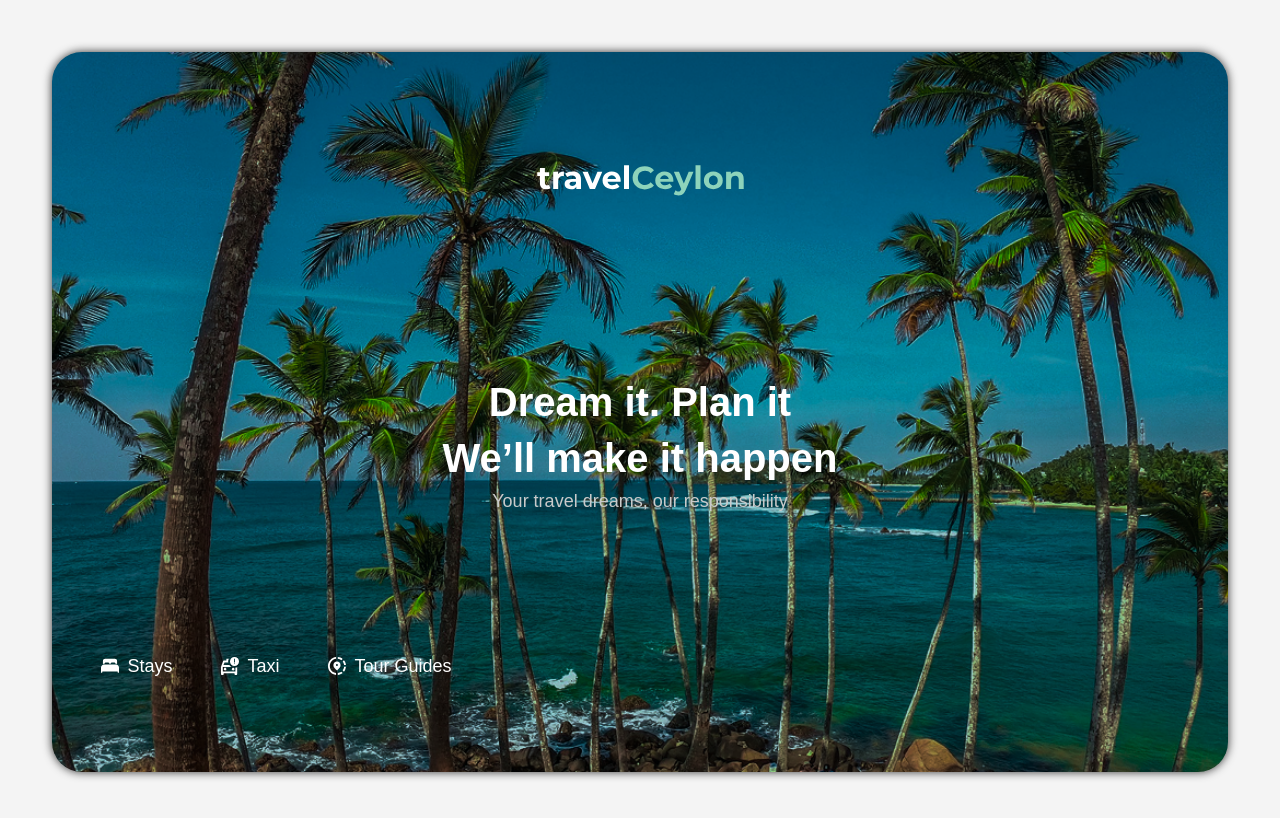
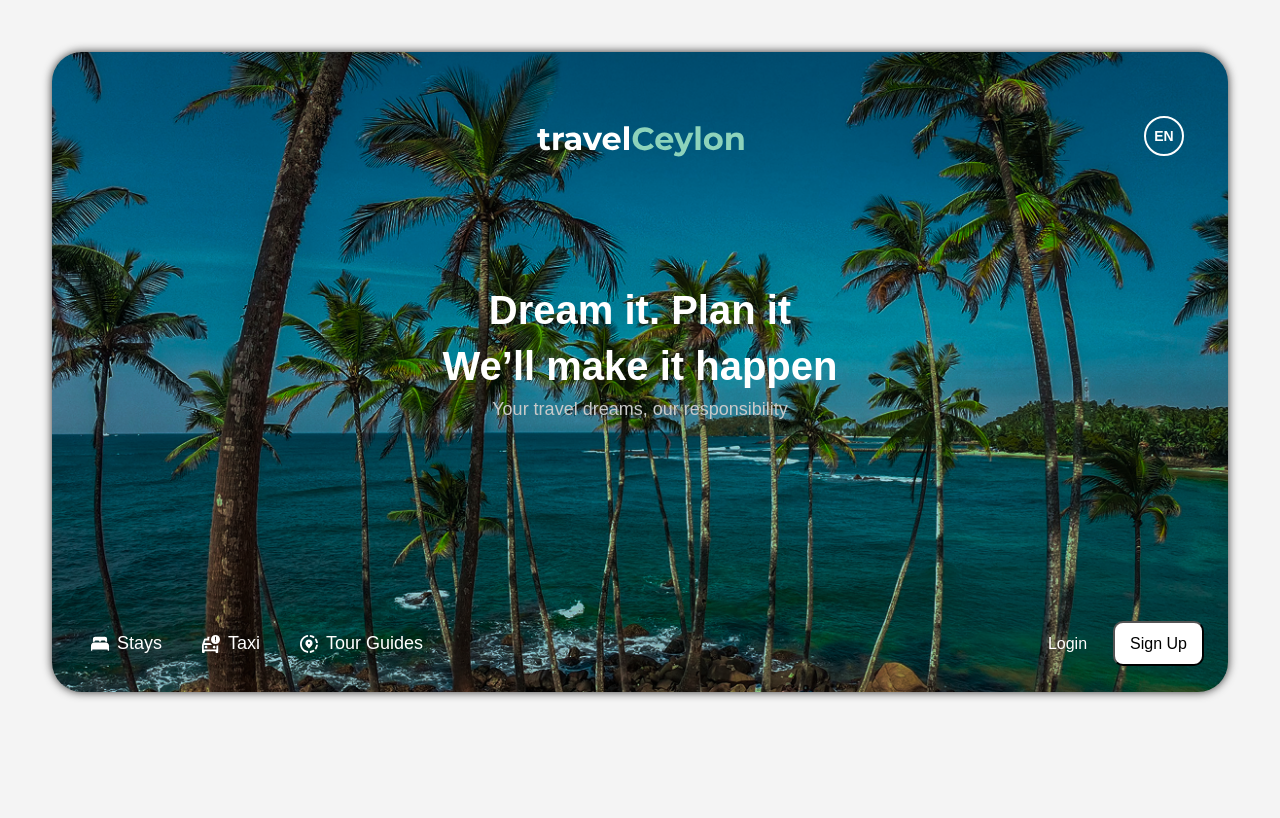
Before and after one commit to RahulDivyanja/travel-ceylon, a React (Vite) app: page / in a window 1280 px wide. Shown: the top 818 px of the page. Built offline with nearby package versions, Linux system fonts and the light colour scheme.

Commit message:
Did the intro section of the home page:

```diff
--- /dev/null
+++ b/components/ENBtn.jsx
@@ -0,0 +1,9 @@
+import React from "react";
+
+function ENBtn() {
+  return (
+      <button className="en-btn">EN</button>
+  );
+}
+
+export default ENBtn;
--- /dev/null
+++ b/components/LoginBtn.jsx
@@ -0,0 +1,8 @@
+import React from "react";
+
+function LoginBtn() {
+  return (
+      <button className="login-btn">Login</button>
+  );
+}
+export default LoginBtn;
--- a/components/Navbar.jsx
+++ /dev/null
@@ -1,38 +0,0 @@
-import React from "react";
-import { Link } from "react-router-dom";
-const Navbar = () => {
-  return (
-    <body>
-      <div className="navcontainer">
-        <div className="upperSection">
-          <div className="logo">
-            <img src="src/assets/travelCeylon.svg" alt="traveCeylon" />
-          </div>
-        </div>
-        <div className="middleSection">
-          <h1 id="firstRow">
-            Dream it. Plan it <br /> We’ll make it happen{" "}
-          </h1>
-          <span className="secondRow">
-            Your travel dreams, our responsibility
-          </span>
-        </div>
-        <div className="navbar">
-          <ul className="navList">
-            <li className="navItem">
-              <Link to="/stays" className="navLink"><img src="src/assets/Vector.svg" alt="S" className="navIcon" />  Stays</Link>
-            </li>
-            <li className="navItem">
-              <Link to="/taxi" className="navLink"><img src="src/assets/taxi_alert.svg" alt="T" className="navIcon" />  Taxi</Link>
-            </li>
-            <li className="navItem">
-              <Link to="/tour-guides" className="navLink"><img src="src/assets/share_location.svg" alt="T" className="navIcon" />   Tour Guides</Link>
-            </li>
-          </ul>
-        </div>
-      </div>
-    </body>
-  );
-};
-
-export default Navbar;
--- /dev/null
+++ b/components/NavbarHome.jsx
@@ -0,0 +1,29 @@
+import React from "react";
+import LoginBtn from "./LoginBtn";
+import SignupBtn from "./SignupBtn";
+import { Link } from "react-router-dom";
+
+const NavbarHome = () => {
+    return ( <div className="navbar">
+              <ul className="navList">
+                <li className="navItem">
+                  <Link to="/stays" className="navLink"><img src="src/assets/Vector.svg" alt="S" className="navIcon" />  Stays</Link>
+                </li>
+                <li className="navItem">
+                  <Link to="/taxi" className="navLink"><img src="src/assets/taxi_alert.svg" alt="T" className="navIcon" />  Taxi</Link>
+                </li>
+                <li className="navItem">
+                  <Link to="/tour-guides" className="navLink"><img src="src/assets/share_location.svg" alt="T" className="navIcon" />   Tour Guides</Link>
+                </li>
+              </ul>
+
+              <div className="home-buttons">
+                <LoginBtn />
+                <SignupBtn />
+              </div>
+
+            </div>
+            );
+  };
+
+export default NavbarHome;
--- /dev/null
+++ b/components/SignupBtn.jsx
@@ -0,0 +1,9 @@
+import React from "react";
+
+function SignupBtn() {
+  return (
+      <button className="signup-btn">Sign Up</button>
+  );
+}
+
+export default SignupBtn;
--- a/src/App.jsx
+++ b/src/App.jsx
@@ -1,8 +1,8 @@
 import { useState } from 'react'
 import './App.css'
 import { BrowserRouter as Router, Routes, Route } from "react-router-dom";
-import Navbar from '../components/Navbar'
-import Stays from "../src/pages/Stays"; // Create a Stays page
+import Home from '../src/pages/Home';
+import Stays from "../src/pages/Stays";
 import Taxi from  "../src/pages/Taxi";
 import TourGuides from "../src/pages/TourGuides";
 
@@ -13,7 +13,7 @@ function App() {
   return (
     <>
     <Router>
-      <Navbar />
+      <Home />
       <Routes>
         <Route path="/stays" element={<Stays />} />
         <Route path="/taxi" element={<Taxi />} />
--- a/src/index.css
+++ b/src/index.css
@@ -12,88 +12,30 @@ body {
   margin-right: 20px;
 }
 
-.navcontainer {
-  display: flex;
-  justify-content: space-around;
-  width: 100%;
-  margin: 20px auto;
-  padding: 20px;
-  height: 90vh;
-  flex-direction: column;
-  background-image: url('./assets/Rectangle 31.png');
-  background-size: cover;
-  background-position: center;
-  background-repeat: no-repeat;
-  color: white;
-  border-radius: 30px;
-  box-shadow: 0 0 10px rgba(0, 0, 0, 0.8);
-  position: relative;
-}
-
-
-.upperSection {
-  display: flex;
-  justify-content: center;
-  width: 100%;
-  height: auto;
-  padding: 10px;
-  flex-direction: row;
-}
-
-.logo img {
-  max-width: 150px;
-  height: auto;
-}
-
-.middleSection {
-  display: flex;
-  /* justify-content: center; */
-  font-size: 2em; /* Increased font size for better readability */
-  font-family: 'Courier New', Courier, monospace;
-  width: 100%;
-  height: auto;
-  padding: 10px;
-  flex-direction: column; /* Corrected */
-  text-align: center;
-  z-index: 1; /* Ensure text stays on top */
-}
-
-
-#firstRow {
-  line-height: 1.4em;
-  font-weight: bold;
-  font-size: 40px;
-}
-.secondRow {
-  padding-top: 5px;
-  font-size: 18px;
-  font-weight:lighter;
-  font-family: 'Montserrat', sans-serif;
-  color: rgb(201, 202, 202);
-}
-
+/* Home page Navbar styles */
 .navbar {
   display: flex;
-  justify-content: flex-start;
+  justify-content: space-between;
   align-items: center;
-  width: 60%;
-  padding: 10px 0;
-  /* background: rgba(0, 0, 0, 0.4); Semi-transparent background */
-  border-radius: 30px;
+  box-sizing: border-box;
+  width: 100%;
+  padding: 10px 1.5rem;
+  position: absolute;
+  bottom: 1rem;
 }
 
 .navList {
   display: flex;
-  width: 60%; /* Adjust the width */
   justify-content: space-around;
   padding: 5px;
-  list-style: none; /* Remove bullet points */
+  list-style: none;
+  gap: 20px;
 }
 
 .navItem {
   display: flex;
   align-items: center;
-  gap: 10px; /* Space between icon and text */
+  gap: 10px;
   padding: 2px 10px;
   font-size: 18px;
   font-weight: bold;
@@ -104,23 +46,20 @@ body {
 }
 .navLink {
   display: flex;
-  align-items: center; /* Align icon and text in the same row */
+  align-items: center;
   text-decoration: none;
   color: white;
-  gap: 8px; /* Space between the icon and text */
+  gap: 8px;
 }
-
-
 
 .navItem:hover img {
   filter: brightness(0) saturate(100%) invert(29%) sepia(94%) saturate(746%) hue-rotate(197deg) brightness(97%) contrast(94%);
 }
+
 .navIcon {
-
   width: 18px;
   height: 18px;
   transition: filter 0.3s ease-in-out;
-
 }
 
 .navItem a {
@@ -132,8 +71,116 @@ body {
   color: #2f66a1; /* Blue hover effect */
 }
 
+.home-buttons {
+  display: flex;
+  gap: 10px;
+  justify-content: space-between;
+  align-items: center;
+}
 
-.navcontainer::before {
+.login-btn {
+  width: 71px;
+  height: 35px;
+  padding: 5px 10px;
+  background-color: transparent;
+  color: white;
+  border: none;
+  align-items: center;
+}
+
+.signup-btn {
+  width: 91px;
+  height: 45px;
+  padding: 5px 10px;
+  background-color: #ffffff;
+  border-radius: 10px;
+  align-items: center;
+}
+
+.en-btn {
+  width: 40px;
+  height: 40px;
+  border-radius: 100px;
+  background-color: transparent;
+  color: white;
+  border: 2px solid white;
+  font-size: 14px;
+  font-weight: bold;
+  position: absolute;
+  right: 1.5rem;
+  top: 1.5rem;
+}
+/* End of home Navbar */
+
+/* Home page styles */
+/* Home intro section */
+.home-container {
+  display: flex;
+  flex-direction: column;
+  width: 100%;
+  margin: 20px auto;
+  padding: 5vh 20px;
+  height: 80vh;
+  background-image: url('./assets/Rectangle 31.png');
+  background-size: cover;
+  background-position: center;
+  background-repeat: no-repeat;
+  color: white;
+  border-radius: 30px;
+  box-shadow: 0 0 10px rgba(0, 0, 0, 0.8);
+  position: relative;
+  align-items: center;
+
+}
+
+.upperSection {
+  display: flex;
+  justify-content: center;
+  align-items: center;
+  width: 100%;
+  height: auto;
+  padding: 10px;
+  flex-direction: row;
+  position: relative;
+}
+
+.logo {
+  align-items: center;
+}
+
+.logo img {
+  max-width: 150px;
+  height: auto;
+}
+
+.middleSection {
+  display: flex;
+  font-size: 2em;
+  font-family: 'Courier New', Courier, monospace;
+  width: 100%;
+  height: auto;
+  padding: 10px;
+  flex-direction: column;
+  text-align: center;
+  z-index: 1; /* Ensure text stays on top */
+  margin-top: 4rem;
+}
+
+#firstRow {
+  line-height: 1.4em;
+  font-weight: bold;
+  font-size: 40px;
+}
+
+.secondRow {
+  padding-top: 5px;
+  font-size: 18px;
+  font-weight:lighter;
+  font-family: 'Montserrat', sans-serif;
+  color: rgb(201, 202, 202);
+}
+
+.home-container::before {
   position: absolute;
   top: 0;
   left: 0;
@@ -144,12 +191,11 @@ body {
   z-index: -1;
   border-radius: 30px;
 }
-logo {
-  width: auto;
-  height: auto;
-}
+
 .logo img {
   width: 100%;
   height: auto;
   max-width: 500px;
 }
+
+/* Home - plan your trip  */
--- /dev/null
+++ b/src/pages/Home.jsx
@@ -0,0 +1,30 @@
+import React from "react";
+import NavbarHome from "../../components/NavbarHome";
+import ENBtn from "../../components/ENBtn";
+
+function Home() {
+    return (
+        <body>
+          <div className="home-container">
+
+            <div className="upperSection">
+              <div className="logo">
+                <img src="src/assets/travelCeylon.svg" alt="traveCeylon" />
+              </div>
+              <ENBtn />
+            </div>
+            <div className="middleSection">
+              <h1 id="firstRow">
+                Dream it. Plan it <br /> We’ll make it happen{" "}
+              </h1>
+              <span className="secondRow">
+                Your travel dreams, our responsibility
+              </span>
+            </div>
+            <NavbarHome />
+          </div>
+        </body>
+      );
+}
+
+export default Home;
```
